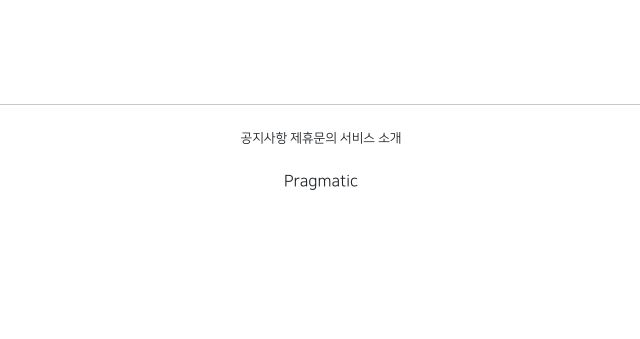
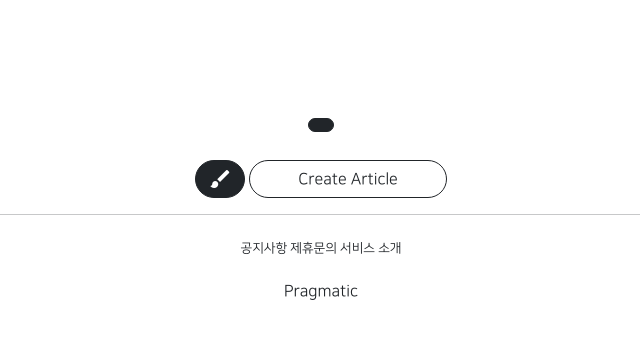
Before and after one commit to IT-HONGREAT/Frozen, a Django app: template projectapp/templates/projectapp/detail.html in a window 1280 px wide. Shown: the part 297-636 px from the top of the page, without its empty margins (319-959 px from the left). Run offline with Django 3.2, Linux system fonts and the light colour scheme; the template is opened without the code that fills it, so the values that code supplies are empty; parts of the project's set-up code (start-up, migrations or seed data) failed here and were passed over; some libraries are stand-ins or nearby versions.

Commit message:
08/19 GIS class commit_3: 게시판 view추가

```diff
--- a/projectapp/templates/projectapp/detail.html
+++ b/projectapp/templates/projectapp/detail.html
@@ -16,5 +16,9 @@
         </div>
     </div>
 
+    <div>
+        {%  include 'snippets/list_fragment.html' with article_list=object_list%}
+
+    </div>
 
 {% endblock %}
--- /dev/null
+++ b/templates/snippets/list_fragment.html
@@ -0,0 +1,59 @@
+
+{% load static %}
+
+
+    <style>
+        .container {
+            padding: 0;
+            margin: 0 auto;
+        }
+
+        .container div {
+            width: 45%;
+                max-width: 250px;
+                box-shadow: 0 0 .5rem grey;
+            display: flex;
+            justify-content: center;
+            align-items: center;
+            border-radius: 1rem;
+            flex-direction: column;
+        }
+
+        .container img {
+            width: 100%;
+            border-radius: 1rem;
+        }
+
+    </style>
+
+
+    <div class="container my-4">
+
+        {% for article in article_list %}
+
+            <div>
+                <a href="{% url 'articleapp:detail' pk=article.pk %}">
+                    <img src="{{ article.image.url }}"
+                         alt="">
+                </a>
+                <span class="m-2 NNS_B">{{ article.title }}</span>
+
+            </div>
+        {% endfor %}
+    </div>
+
+    <script src="{% static 'js/magicgrid.js' %}"></script>
+
+    {% include 'snippets/pagination.html' %}
+
+    <div class="text-center">
+        <a href="{% url 'articleapp:create' %}"
+           class="btn btn-dark rounded-pill material-icons">
+            brush
+        </a>
+        <a href="{% url 'articleapp:create' %}"
+           class="btn btn-outline-dark rounded-pill px-5">
+            Create Article
+        </a>
+
+    </div>
```
Also changed, not shown: projectapp/views.py (+9 -1 lines).
